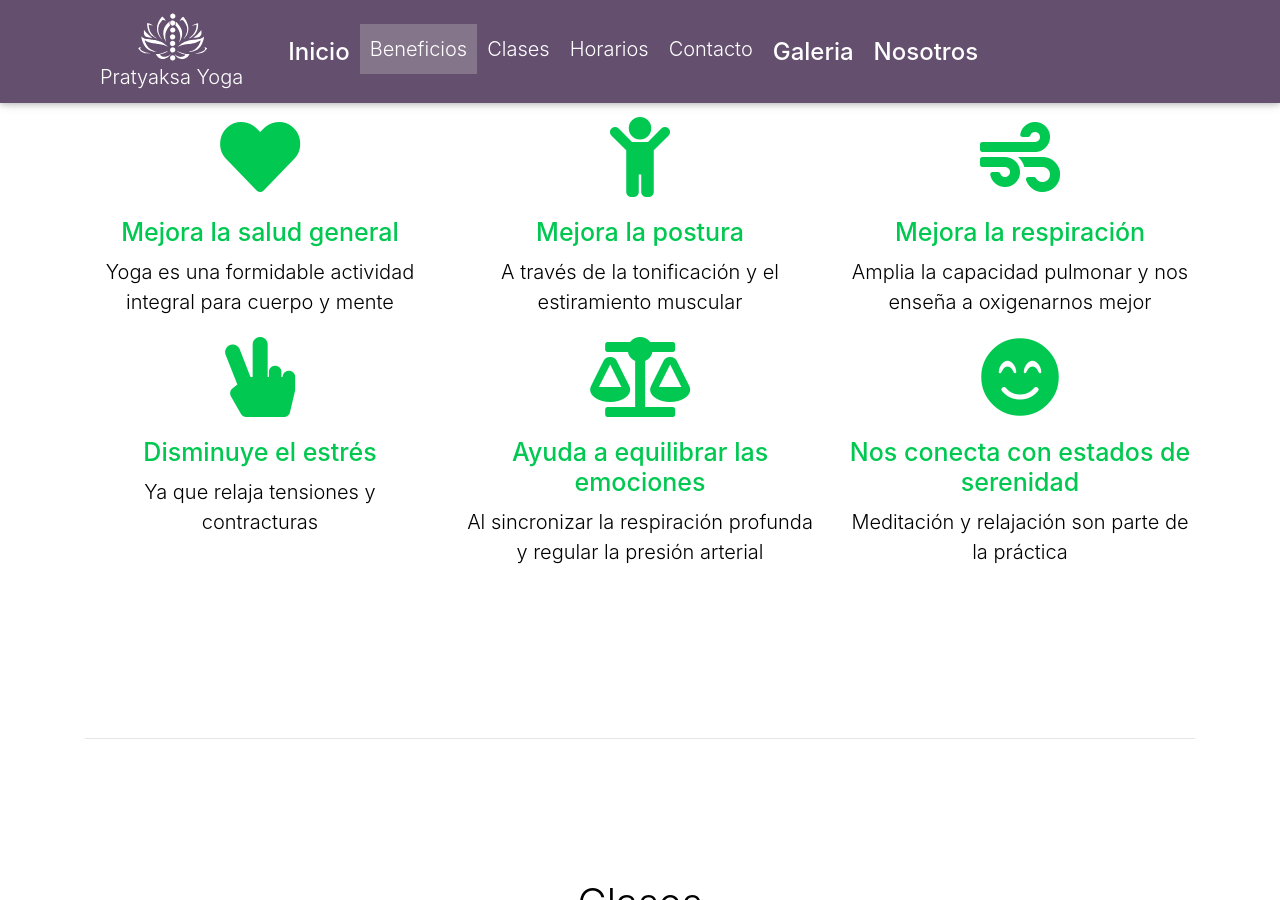
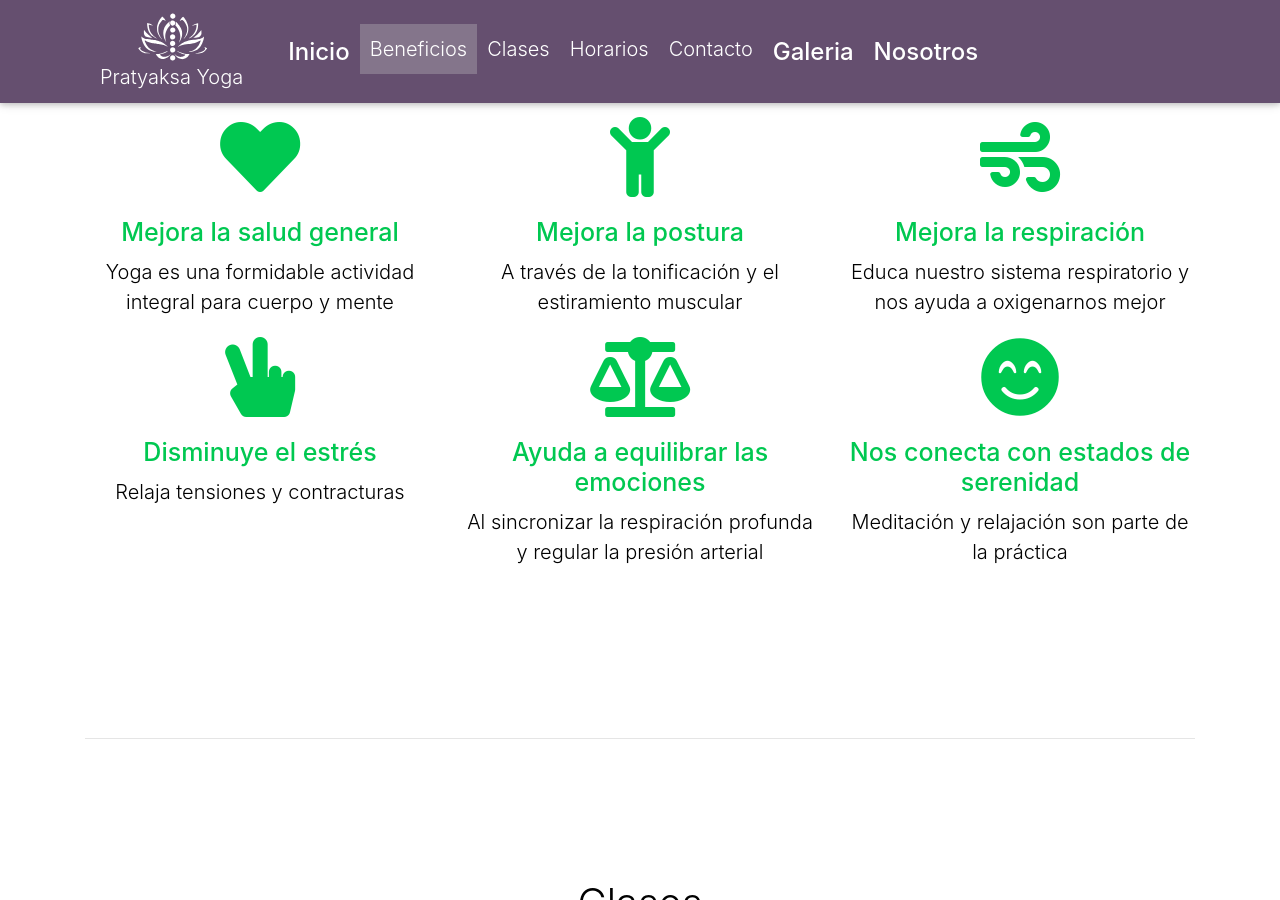
Before and after one commit to pratyaksayoga/pratyaksayoga.github.io, a Jekyll site: the page built from home.md, in a window 1280 px wide and 900 px high, scrolled down 1142 px. Built offline with Jekyll 4.4.1, drawn with Linux system fonts in a browser that asks for light colours; nearby versions of some CDN libraries.

Commit message:
Update from Forestry.io pratyaksayoga updated home.md

```diff
--- a/home.md
+++ b/home.md
@@ -15,10 +15,10 @@ seccion-beneficios-item2-titulo: Mejora la postura
 seccion-beneficios-item2-subtitulo: A través de la tonificación y el estiramiento
   muscular
 seccion-beneficios-item3-titulo: Mejora la respiración
-seccion-beneficios-item3-subtitulo: Amplia la capacidad pulmonar y nos enseña a oxigenarnos
-  mejor
+seccion-beneficios-item3-subtitulo: Educa nuestro sistema respiratorio y nos ayuda
+  a oxigenarnos mejor
 seccion-beneficios-item4-titulo: Disminuye el estrés
-seccion-beneficios-item4-subtitulo: Ya que relaja tensiones y contracturas
+seccion-beneficios-item4-subtitulo: Relaja tensiones y contracturas
 seccion-beneficios-item5-titulo: Ayuda a equilibrar las emociones
 seccion-beneficios-item5-subtitulo: Al sincronizar la respiración profunda y regular
   la presión arterial
```
